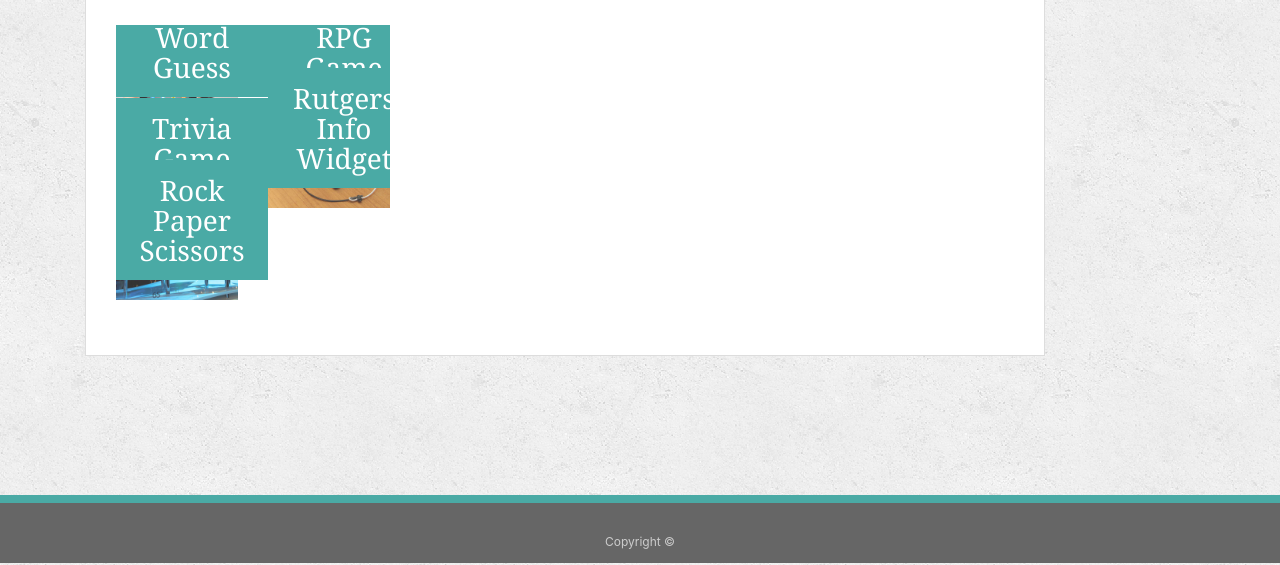
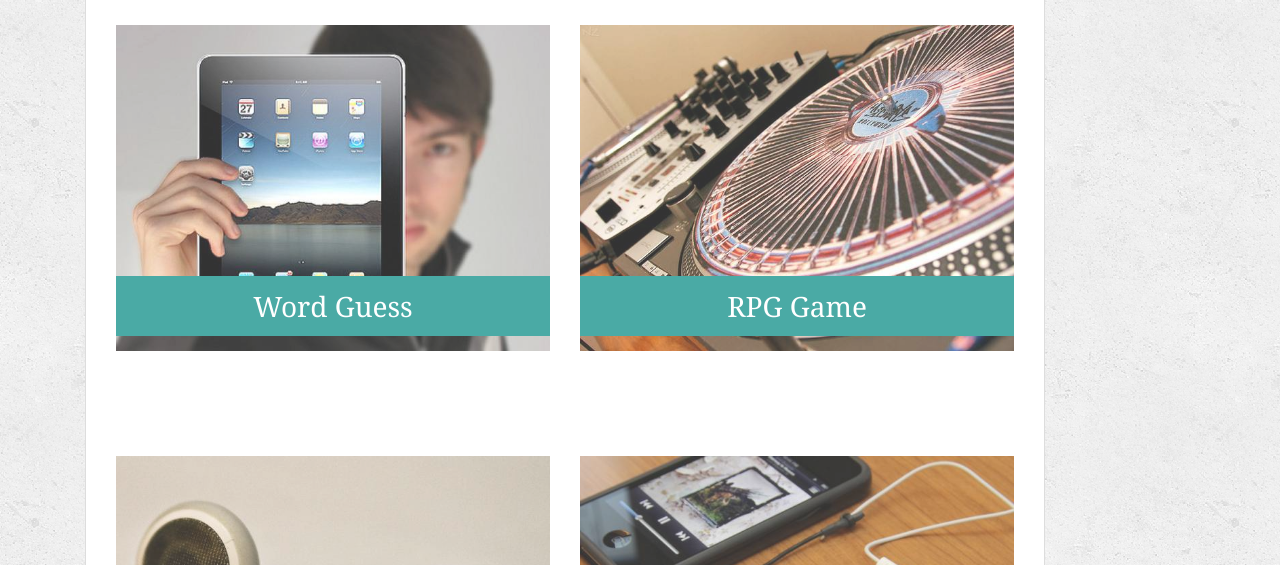
Before and after one commit to ggelsinon/Bootstrap-Portfolio, a plain HTML site: page portfolio.html in a window 1280 px wide. Shown: the part 235-800 px from the top of the page. Drawn offline with nearby package versions, Linux system fonts and the light colour scheme.

Commit message:
progress on the portfolio page getting layout correct

```diff
--- a/assets/css/style.css
+++ b/assets/css/style.css
@@ -144,9 +144,9 @@ h3, h2 {
   overflow: auto;
 }
 
-.work:nth-child(even) {
+/* .work:nth-child(even) {
   margin-right: 40px;
-}
+} */
 
 .work img {
   width: 100%;
@@ -155,8 +155,8 @@ h3, h2 {
 }
 
 .work h3 {
-  position: absolute;
-  bottom: 20px;
+  position: relative;
+  bottom: 75px;
   width: 100%;
   padding: 15px;
   margin-bottom: 0;
--- a/portfolio.html
+++ b/portfolio.html
@@ -42,17 +42,17 @@
           <h1>Portfolio</h1>
         </div>
       </div>
-      <div class="work">
+      <div>
             <!-- second row divide images into 2 columns -->
         <div class="row">
               <!-- first of 2 columns in second row-->
-          <div class="col-sm-6" class="col-md-12">
+          <div class="col-sm-6 col-md-6 work" >
              <img src="assets/images/technics-q-c-640-480-1.jpg" alt="Word Guess">
 
              <h3>Word Guess</h3>
           </div>
           <!-- second of 2 columns in second row -->
-          <div class="col-sm-6">
+          <div class="col-sm-6 col-md-6 work" >
               <img src="assets/images/technics-q-c-640-480-2.jpg" alt="RPG Game">
 
               <h3>RPG Game</h3>
@@ -62,13 +62,13 @@
 
         <div class="row">
             <!-- first of 2 columns in third row -->
-          <div class="col-sm-6">
+          <div class="col-sm-6 col-md-6 work" >
               <img src="assets/images/technics-q-c-640-480-5.jpg" alt="Trivia Game">
 
               <h3>Trivia Game</h3>
           </div>
                 <!-- second of 2 columns in third row -->
-          <div class="col-sm-6">
+          <div class="col-sm-6 col-md-6 work" >
               <img src="assets/images/technics-q-c-640-480-7.jpg" alt="Rutgers Info Widget">
 
               <h3>Rutgers Info Widget</h3>
@@ -77,7 +77,7 @@
 
           <!-- fourth row divide image and blank space into two columns -->
           <div class="row">
-            <div class="col-sm-6">
+            <div class="col-sm-6 col-md-6 work" >
             <img src="assets/images/technics-q-c-640-480-9.jpg" alt="Rock Paper Scissors">
 
             <h3>Rock Paper Scissors</h3>
```
